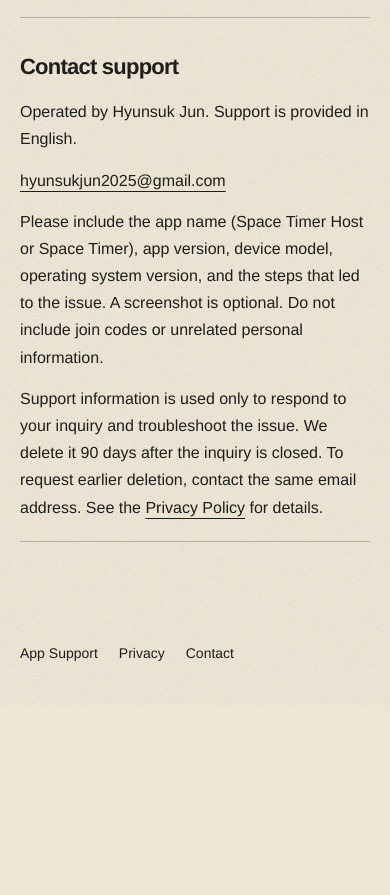
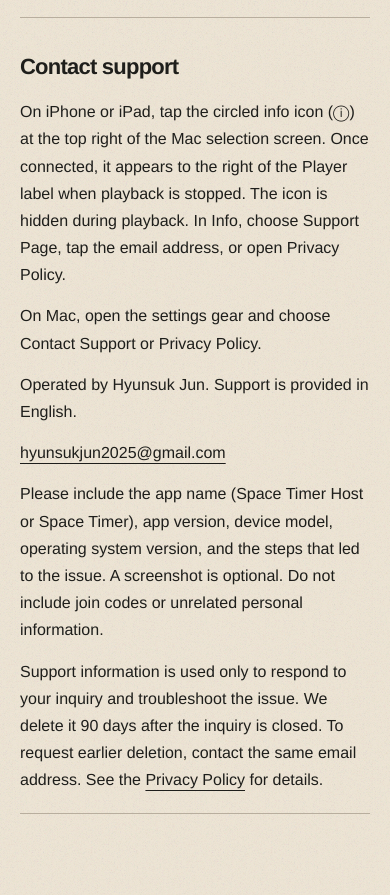
Before and after one commit to hyunsukjun/hyunsukjun.github.io, a plain HTML site: page space-timer/support/index.html in a window 390 px wide. Shown: the part 2242-3137 px from the top of the page. Before the commit the page ends 2947 px from the top, so only its background shows below. Drawn offline with Linux system fonts and the light colour scheme.

Commit message:
Match Space Timer site to the current mobile app

```diff
--- a/space-timer/support/index.html
+++ b/space-timer/support/index.html
@@ -17,6 +17,8 @@
 <details><summary>How do I remove a preset or revoke a device’s access?</summary><p>Use the trash button on the Mac host to delete a saved preset. Remove a Player from the host’s connection list to revoke that device’s authorization. Regenerating the join code requires previously authorized devices to join again.</p></details>
 </div></section>
 <section class="content-section" aria-labelledby="contact"><h2 id="contact">Contact support</h2>
+<p>On iPhone or iPad, tap the circled info icon (ⓘ) at the top right of the Mac selection screen. Once connected, it appears to the right of the Player label when playback is stopped. The icon is hidden during playback. In Info, choose Support Page, tap the email address, or open Privacy Policy.</p>
+<p>On Mac, open the settings gear and choose Contact Support or Privacy Policy.</p>
 <p>Operated by Hyunsuk Jun. Support is provided in English.</p>
 <p><a href="mailto:hyunsukjun2025@gmail.com?subject=Space%20Timer%20Support">hyunsukjun2025@gmail.com</a></p>
 <p>Please include the app name (Space Timer Host or Space Timer), app version, device model, operating system version, and the steps that led to the issue. A screenshot is optional. Do not include join codes or unrelated personal information.</p>
```
Also changed, not shown: space-timer/index.html (+1 -1 lines), assets/score-preview.jpg.
